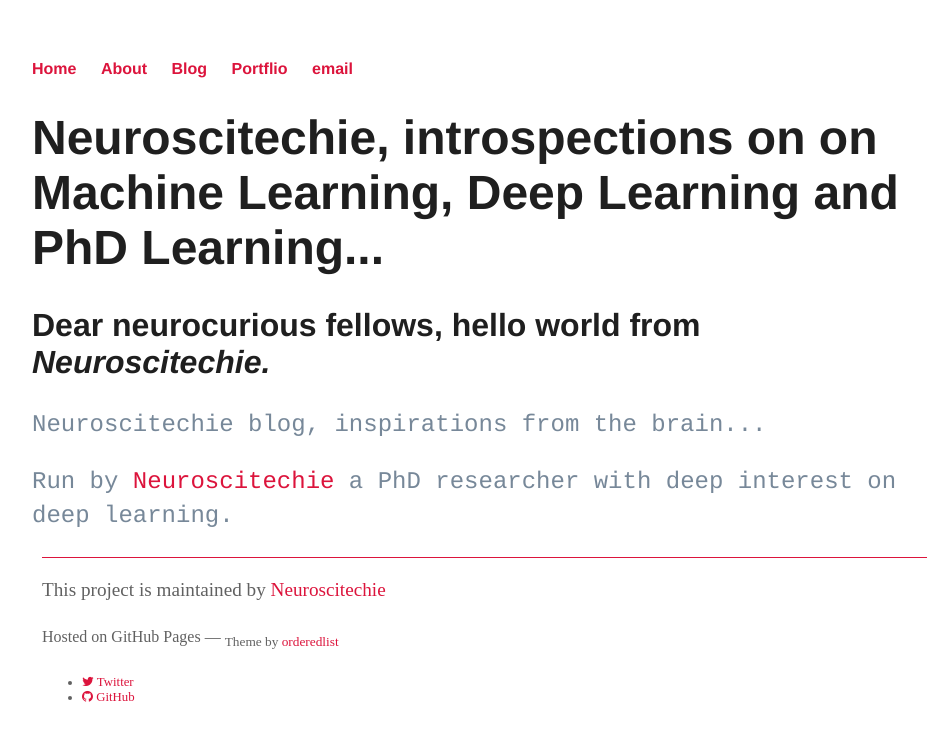
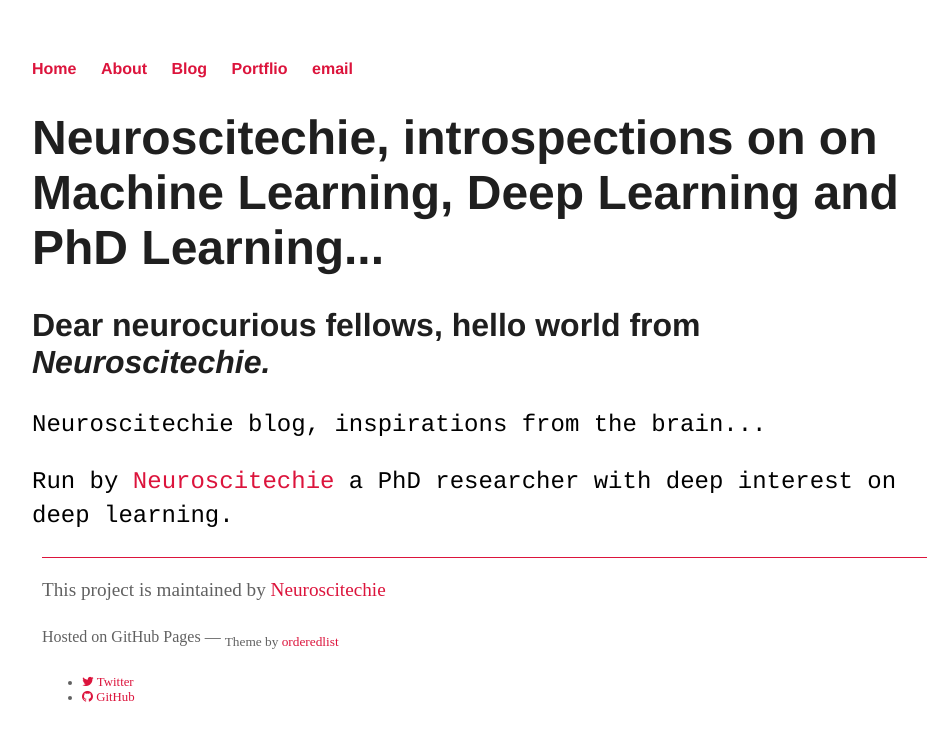
Before and after one commit to inantubek/meltemiatay.github.io, a Jekyll site: the page built from index.html, in a window 1280 px wide. Shown: the top 741 px of the page, without its empty margins (160-1087 px from the left). Built offline with Jekyll 4.4.1, drawn with Linux system fonts in a browser that asks for light colours; nearby versions of some CDN libraries.

Commit message:
Update main.css

```diff
--- a/css/main.css
+++ b/css/main.css
@@ -38,7 +38,6 @@ p {
 }
 .container {
     position: relative;
-    color: #778899;
 }
 
 .footer {
```
